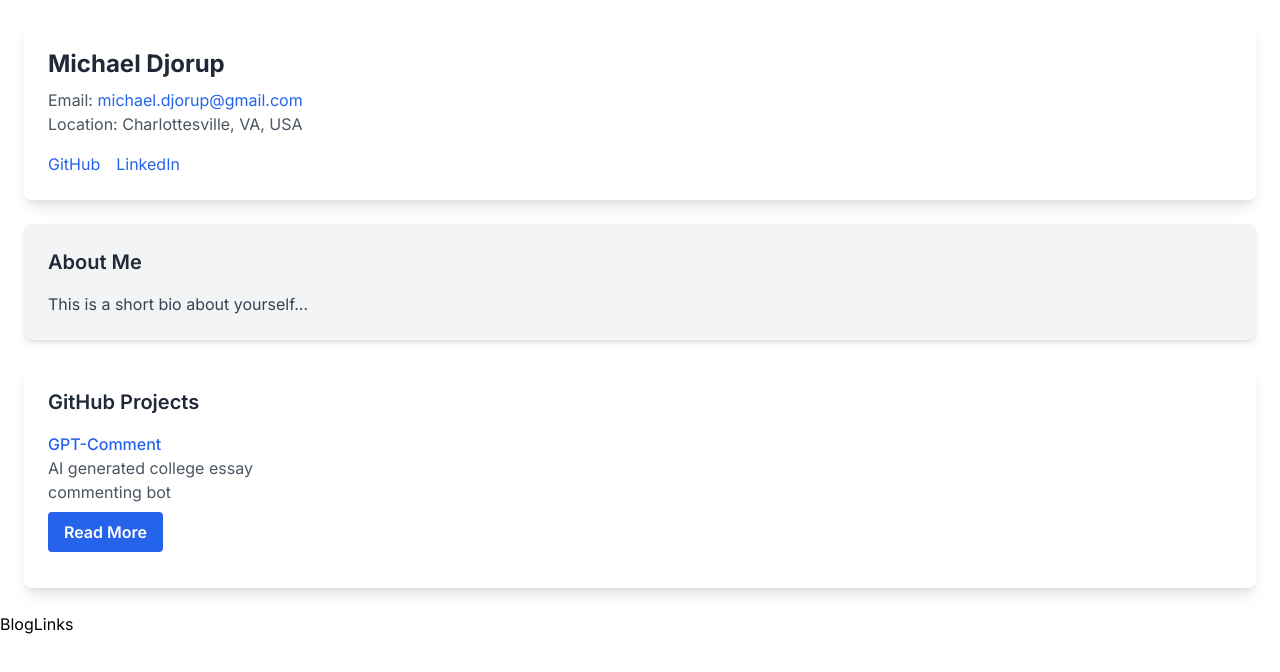
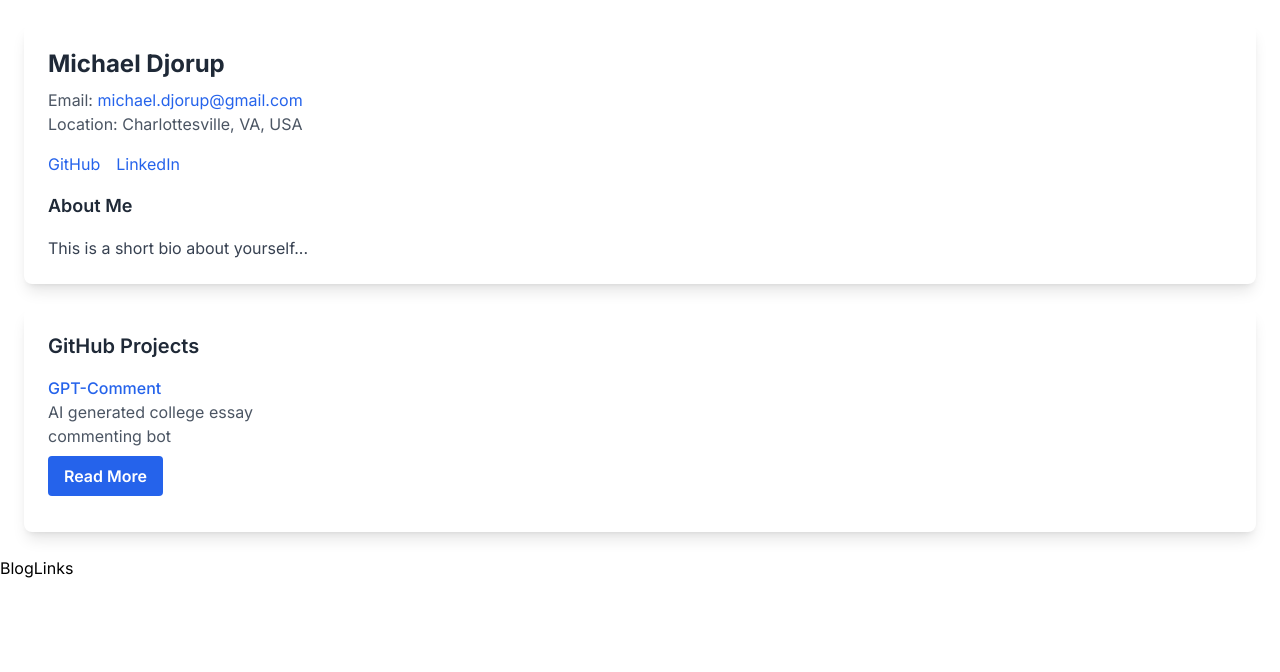
Before and after one commit to mdjorup/personal-site, a Next.js app: page / in a window 1280 px wide. Shown: the top 672 px of the page. Built offline with nearby package versions, Linux system fonts and the light colour scheme.

Commit message:
moved the about section into the personal info section

```diff
--- a/app/PersonalInfo.tsx
+++ b/app/PersonalInfo.tsx
@@ -30,6 +30,14 @@ const PersonalInfo = () => {
                     LinkedIn
                 </a>
             </div>
+            <div className="mt-4">
+                <h2 className="text-lg font-semibold text-gray-800 mb-4">
+                    About Me
+                </h2>
+                <p className="text-gray-700">
+                    This is a short bio about yourself...
+                </p>
+            </div>
         </div>
     );
 };
--- a/app/page.tsx
+++ b/app/page.tsx
@@ -1,4 +1,3 @@
-import Bio from "./Bio";
 import BlogLinks from "./BlogLinks";
 import GithubProjects from "./GithubProjects";
 import PersonalInfo from "./PersonalInfo";
@@ -7,7 +6,6 @@ export default function Home() {
     return (
         <div className="">
             <PersonalInfo />
-            <Bio />
             <GithubProjects />
             <BlogLinks />
         </div>
```
